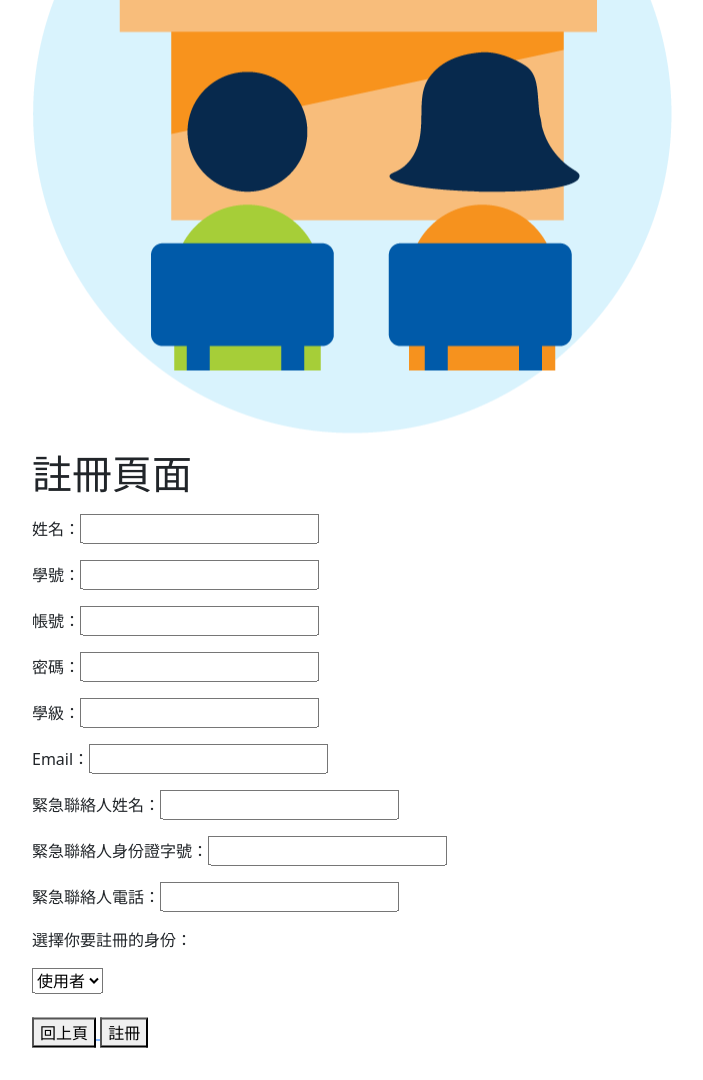
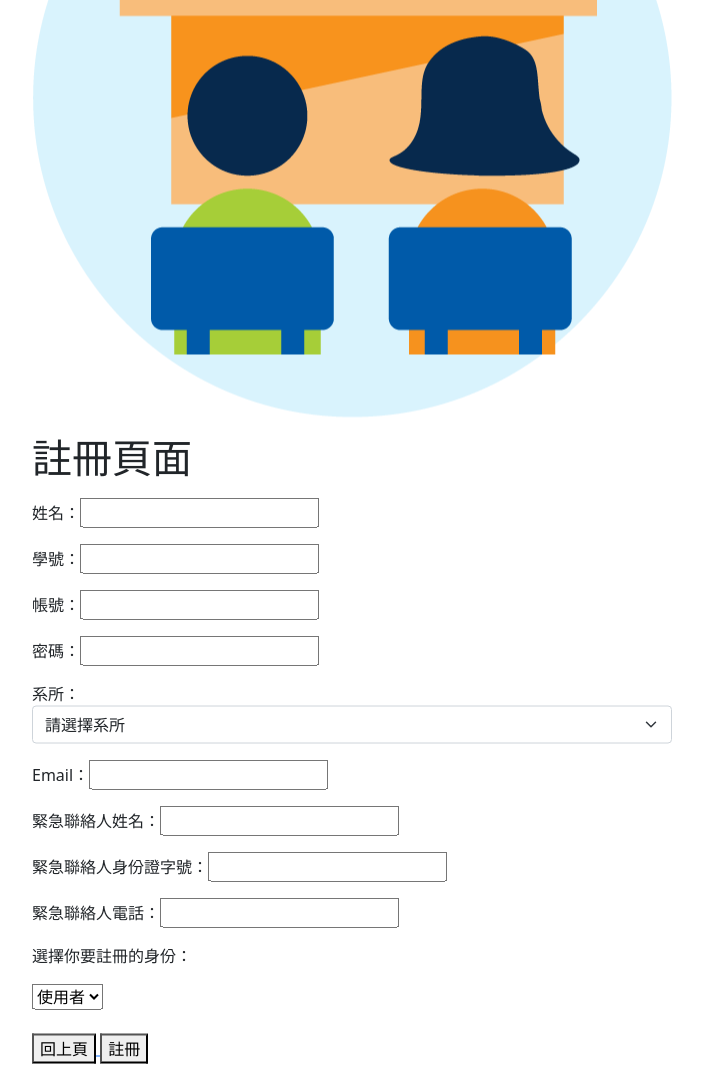
Before and after one commit to qew4476/Course_Selection_System, a Flask app: page /register in a window 1280 px wide. Shown: the whole page, without its empty margins (288-991 px from the left). Before the commit the page ends 1048 px from the top, so only its background shows below. Run offline with Flask 2, Linux system fonts and the light colour scheme.

Commit message:
Update register form

```diff
--- a/templates/register.html
+++ b/templates/register.html
@@ -33,8 +33,28 @@
                 密碼：<input type="password" name="password" required />
             </p>
             <p class="mb-3">
-                學級：<input type="text" name="grade" required />
-            </p>
+                <label for="grade">系所：</label>
+                <select class="form-select" name="grade" id="grade" required>
+                   <option selected disabled value="">請選擇系所</option>
+                   <option value="資訊管理學系">資管系</option>
+                   <option value="資訊工程學系">資工系</option>
+                   <option value="電機工程學系">電機系</option>
+                   <option value="會計學系">會計學系</option>
+                   <option value="法律學系">法律學系</option>
+                   <option value="機械工程學系">機械工程學系</option>
+                   <option value="工商管理學系">工商管理學系</option>
+                   <option value="財務金融學系">財務金融學系</option>
+                </select>
+             </p>
+
+
+
+
+
+
+
+
+
             <p class="mb-3">
                 Email：<input type="text" name="email" required />
             </p>
```
